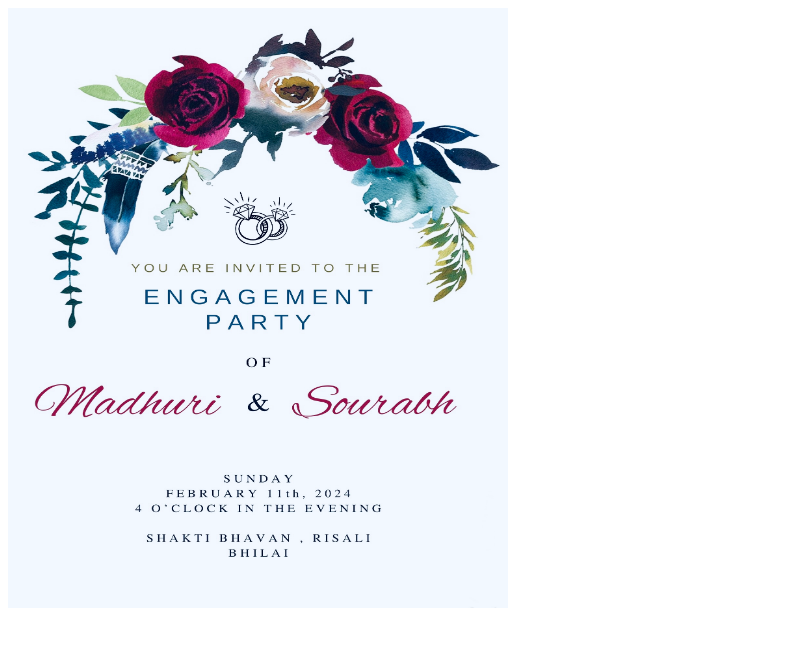
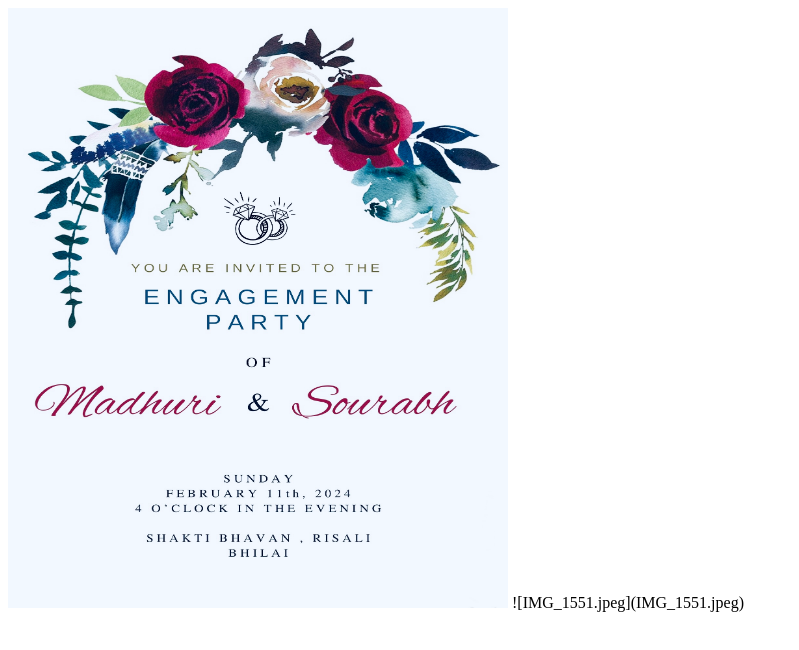
Before and after one commit to sgullluu/Engagement-Invite, a plain HTML site: page index.html in a window 1280 px wide. Shown: the whole page, without its empty margins (0-799 px from the left). Drawn offline with Linux system fonts and the light colour scheme.

Commit message:
Update index.html

```diff
--- a/index.html
+++ b/index.html
@@ -1,3 +1,2 @@
-
-
 <html><img src="IMG_1551.jpeg" alt="Girl in a jacket" width="500" height="600">
+![IMG_1551.jpeg](IMG_1551.jpeg)
```
